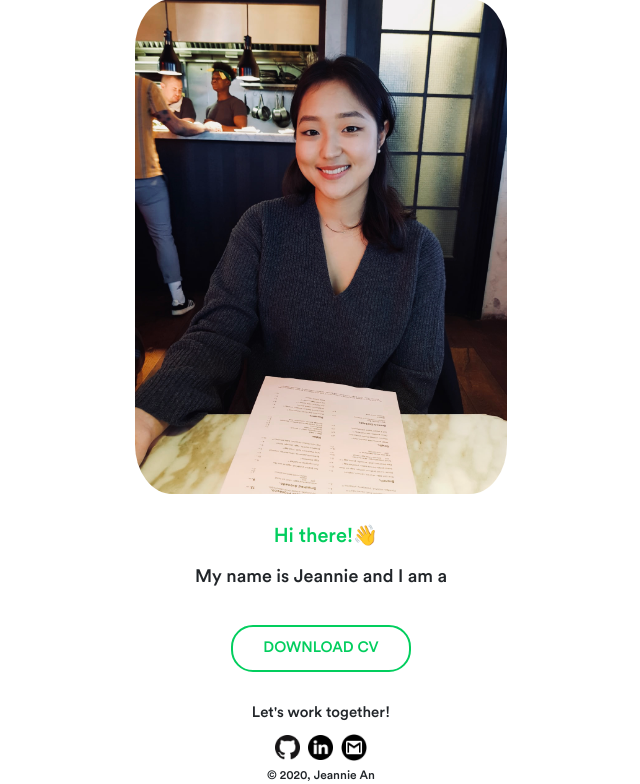
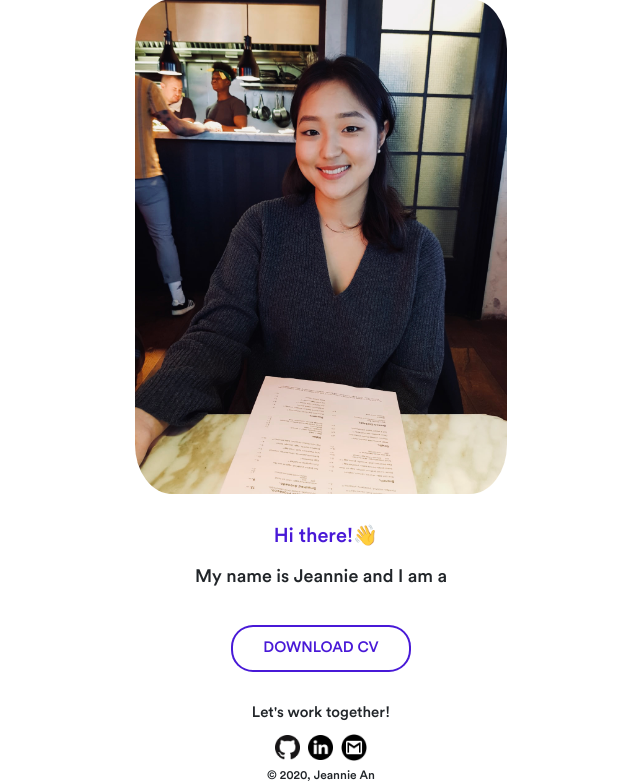
Before and after one commit to beannie-j/blog-website, a Flask app: page / in a window 1280 px wide. Shown: the part 47-831 px from the top of the page, without its empty margins (319-959 px from the left). Run offline with Flask 2, Linux system fonts and the light colour scheme; some libraries are stand-ins or nearby versions.

Commit message:
changed colours

```diff
--- a/flaskr/static/main.js
+++ b/flaskr/static/main.js
@@ -2,6 +2,7 @@ $(document).ready(function () {
     $(".nav-link").removeClass("active");
     let current = location.pathname;
     if (current == '/') $('.about').addClass('active')
+    if (current == '/about') $('.about').addClass('active')
     if (current == '/projects') $('.projects').addClass('active')
     if (current == '/contact') $('.contact').addClass('active')
 });
--- a/flaskr/static/style.css
+++ b/flaskr/static/style.css
@@ -132,7 +132,7 @@ h2 {
   }
 
 .hi {
-    color: #02ce5e;
+    color: rgba(53, 0, 211, 0.9);
     padding-bottom: 1rem;
     text-align: center;
 }
@@ -170,8 +170,8 @@ h2 {
 #download-cv-button {
     text-decoration: none;
     background-color: white;
-    color: #02ce5e;
-    border: 2px solid #02ce5e;
+    color:rgba(53, 0, 211, 0.9);
+    border: 2px solid rgba(53, 0, 211, 0.9);
     padding: 1rem;
     border-radius: 2.2rem;
     font-size: 150%;
@@ -185,9 +185,9 @@ h2 {
 }
 
 #download-cv-button:hover {
-    background-color: #02ce5e;
+    background-color: rgba(53, 0, 211, 0.9);
     color: white;
-    border: 2px solid #02ce5e;
+    border: 2px solid rgba(53, 0, 211, 0.9);
 }
 
 .projects-heading {
@@ -242,11 +242,11 @@ h2 {
 }
 
 .box7 {
-    background-color: rgb(53,0,211,1);
+    background-color: rgb(53,0,211,0.9);
 }
 
 .box7:hover {
-    background-color: rgb(53,0,211,0.9);
+    background-color: rgb(53,0,211,1);
 }
 
 .box8 {
--- a/flaskr/templates/projects.html
+++ b/flaskr/templates/projects.html
@@ -7,7 +7,7 @@
 
         <div class="box4 box">
             <p class="project-title">Pathfinding Visualiser</p>
-            <p class="project-content">Written in C++ with SFML and ImGui</p>
+            <!-- <p class="project-content">Written in C++ with SFML and ImGui</p> -->
         </div>
         <div class="box5 box"><p class="project-title">Tetris</p></div>
         <div class="box6 box"><p class="project-title">Agario Clone</p></div>
```
